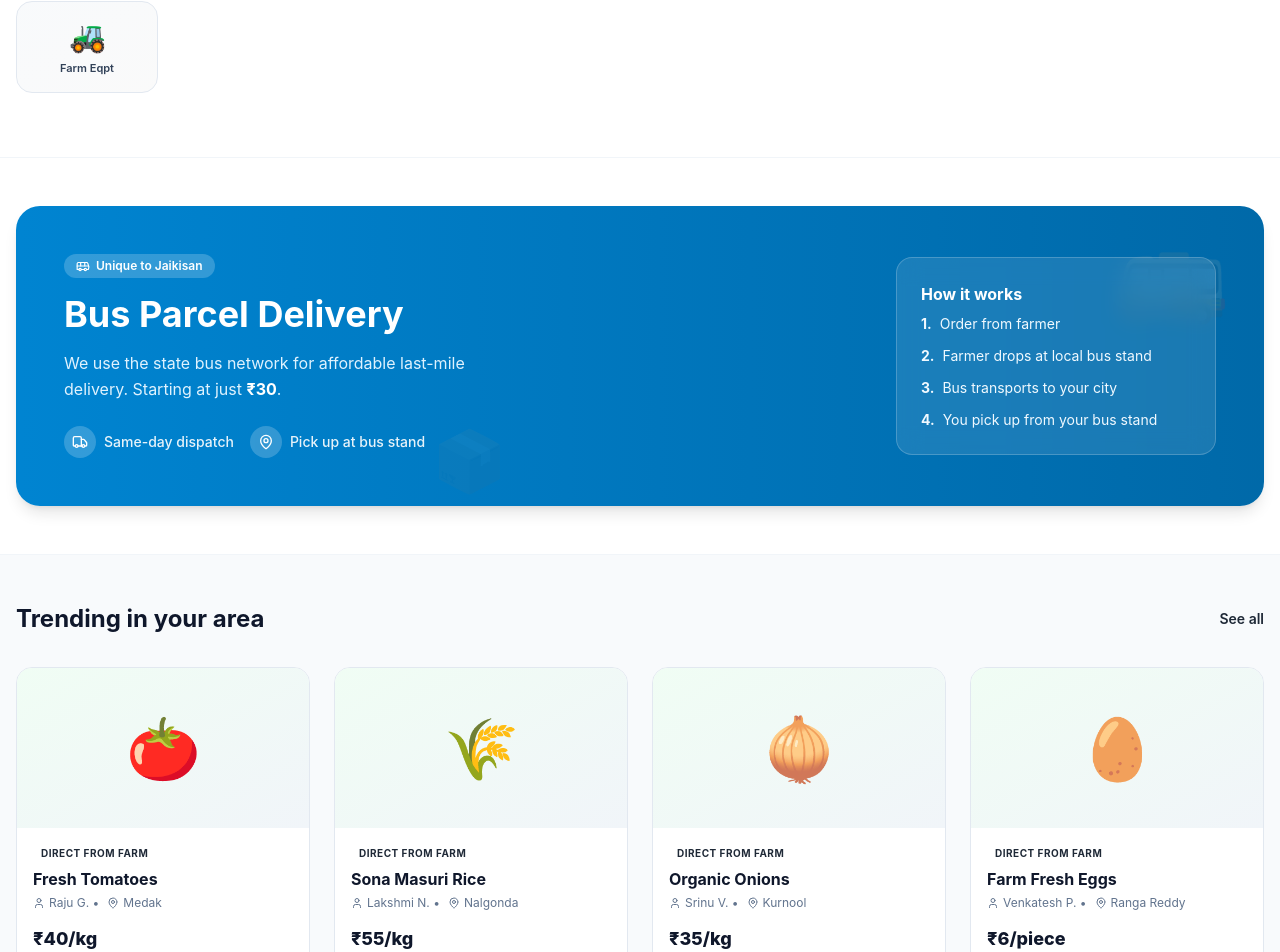
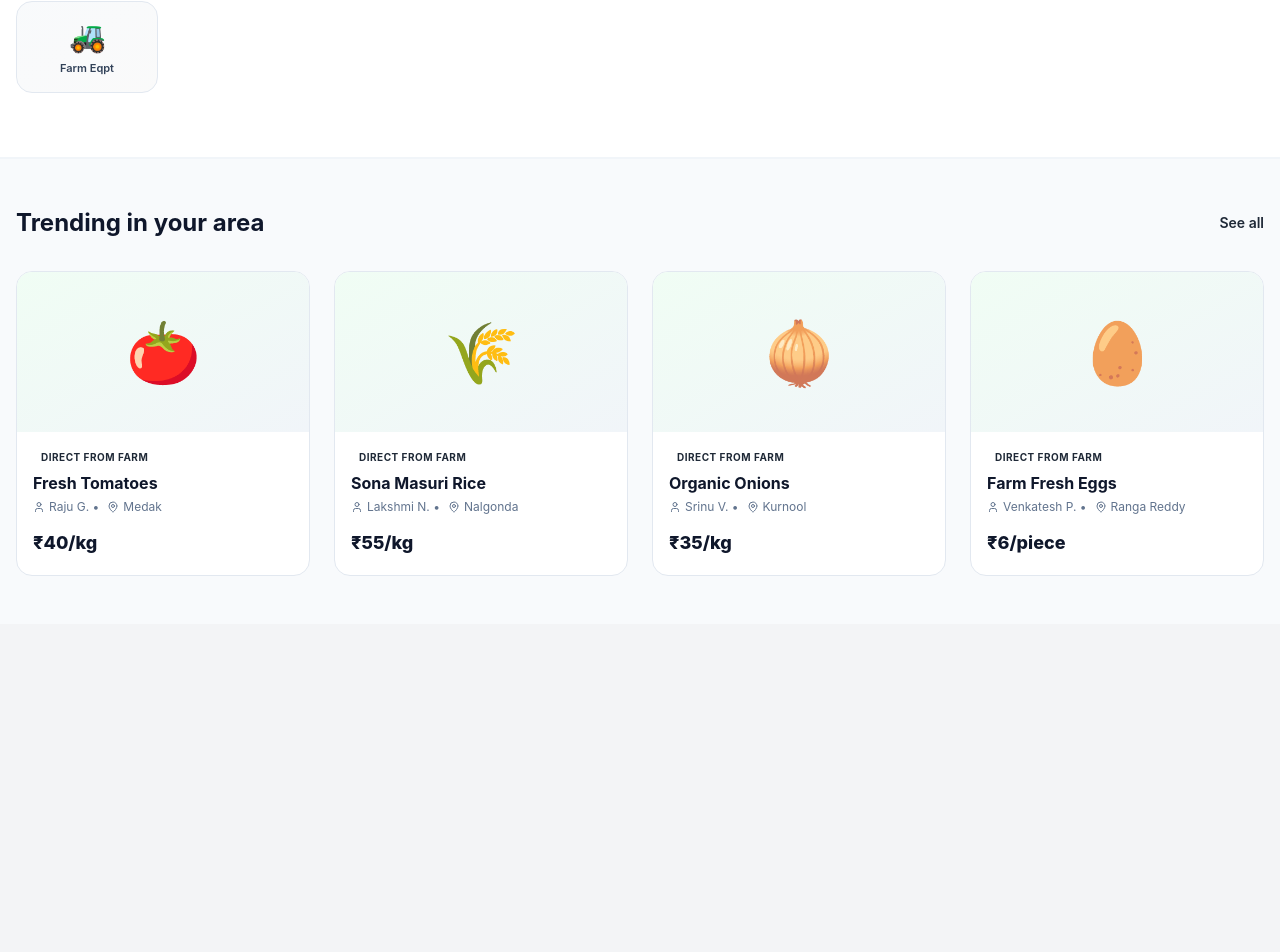
Before and after one commit to Sosanka/Hackathone-Frontend, a React (Vite) app: page /home in a window 1280 px wide. Shown: the part 1284-2236 px from the top of the page. After the commit the page ends 1908 px from the top, so only its background shows below. Built offline with nearby package versions, Linux system fonts and the light colour scheme.

Commit message:
home page update

```diff
--- a/src/pages/Home.jsx
+++ b/src/pages/Home.jsx
@@ -325,61 +325,7 @@ export default function Home() {
           </div>
         </section>
 
-        {/* Bus Parcel Delivery Banner */}
-        <section className="py-12 bg-white">
-          <div className="mx-auto max-w-7xl px-4">
-            <div className="relative overflow-hidden rounded-3xl bg-gradient-to-r from-sky-600 to-sky-700 p-8 sm:p-12 shadow-lg">
-              <div className="absolute inset-0 opacity-10">
-                <div className="absolute top-4 right-8 text-8xl">🚌</div>
-                <div className="absolute bottom-4 left-1/3 text-6xl opacity-50">📦</div>
-              </div>
-              <div className="relative grid md:grid-cols-2 gap-8 items-center">
-                <div>
-                  <div className="inline-flex items-center gap-1.5 rounded-full bg-white/20 px-3 py-1 text-xs font-semibold text-white mb-4">
-                    <Bus className="h-3.5 w-3.5" /> Unique to Jaikisan
-                  </div>
-                  <h2 className="text-2xl sm:text-4xl font-bold text-white mb-4">Bus Parcel Delivery</h2>
-                  <p className="text-sky-100 text-sm sm:text-base leading-relaxed max-w-md">
-                    We use the state bus network for affordable last-mile delivery. Starting at just <span className="font-bold text-white">₹30</span>.
-                  </p>
-                  <div className="mt-6 flex flex-wrap gap-4">
-                    <div className="flex items-center gap-2 text-xs sm:text-sm text-white/90 font-medium">
-                      <div className="flex items-center justify-center w-8 h-8 rounded-full bg-white/20">
-                        <Truck className="h-4 w-4 text-white" />
-                      </div>
-                      Same-day dispatch
-                    </div>
-                    <div className="flex items-center gap-2 text-xs sm:text-sm text-white/90 font-medium">
-                      <div className="flex items-center justify-center w-8 h-8 rounded-full bg-white/20">
-                        <MapPin className="h-4 w-4 text-white" />
-                      </div>
-                      Pick up at bus stand
-                    </div>
-                  </div>
-                </div>
-                <div className="hidden md:flex justify-end">
-                  <div className="bg-white/10 backdrop-blur-md border border-white/20 p-6 rounded-2xl max-w-xs w-full text-white">
-                    <h3 className="font-bold mb-2">How it works</h3>
-                    <ol className="text-sm space-y-3 text-sky-50">
-                      <li className="flex gap-2">
-                        <span className="font-bold text-leaf-400">1.</span> Order from farmer
-                      </li>
-                      <li className="flex gap-2">
-                        <span className="font-bold text-leaf-400">2.</span> Farmer drops at local bus stand
-                      </li>
-                      <li className="flex gap-2">
-                        <span className="font-bold text-leaf-400">3.</span> Bus transports to your city
-                      </li>
-                      <li className="flex gap-2">
-                        <span className="font-bold text-leaf-400">4.</span> You pick up from your bus stand
-                      </li>
-                    </ol>
-                  </div>
-                </div>
-              </div>
-            </div>
-          </div>
-        </section>
+
 
         {/* Trending Products */}
         <section className="py-12 bg-slate-50 border-t border-slate-100">
```
